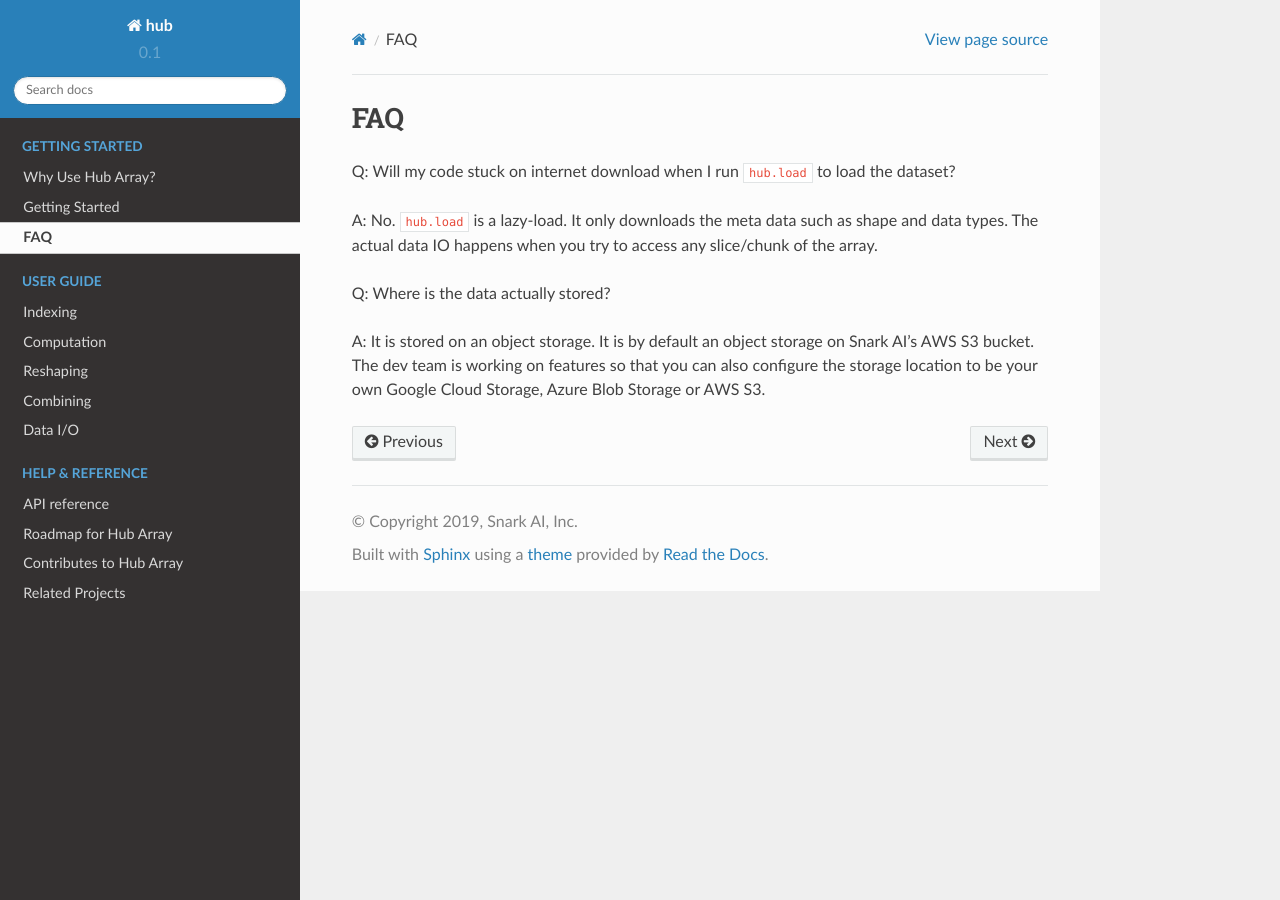
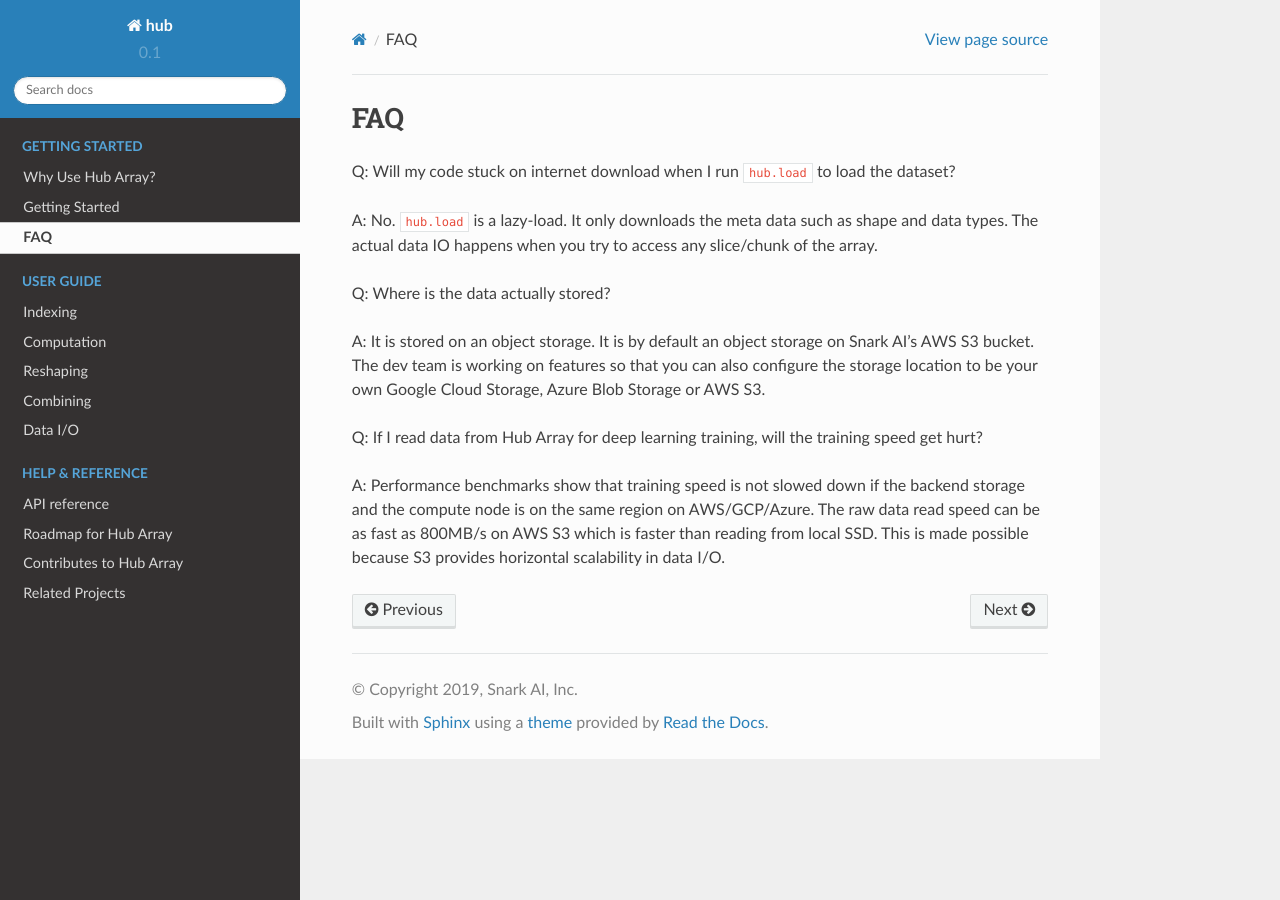
Before and after one commit to activeloopai/deeplake, a Sphinx documentation site: the page built from docs/source/getting-started/faq.rst, in a window 1280 px wide. Built offline with Sphinx 7.4.7 and the Read the Docs theme 2.0.0, drawn with Linux system fonts in a browser that asks for light colours.

Commit message:
update faq

```diff
--- a/docs/source/getting-started/faq.rst
+++ b/docs/source/getting-started/faq.rst
@@ -12,3 +12,11 @@ Q: Where is the data actually stored?
 A: It is stored on an object storage. It is by default an object storage on Snark AI's AWS S3 bucket.
 The dev team is working on features so that you can also configure the storage location to be your own
 Google Cloud Storage, Azure Blob Storage or AWS S3.
+
+
+Q: If I read data from Hub Array for deep learning training, will the training speed get hurt?
+
+A: Performance benchmarks show that training speed is not slowed down if the backend storage and the
+compute node is on the same region on AWS/GCP/Azure. The raw data read speed can be as fast as 800MB/s
+on AWS S3 which is faster than reading from local SSD. This is made possible because S3 provides horizontal
+scalability in data I/O.
```
